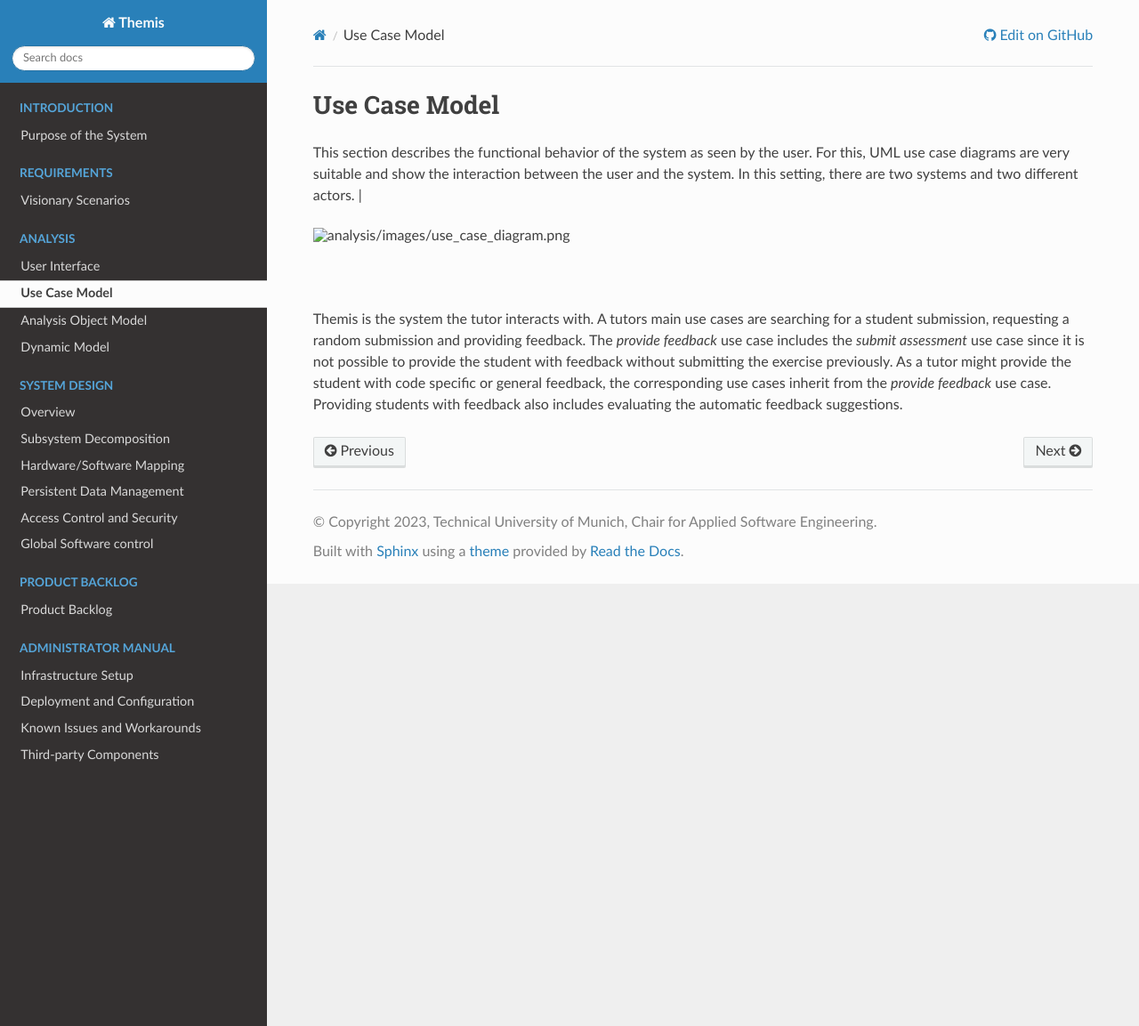
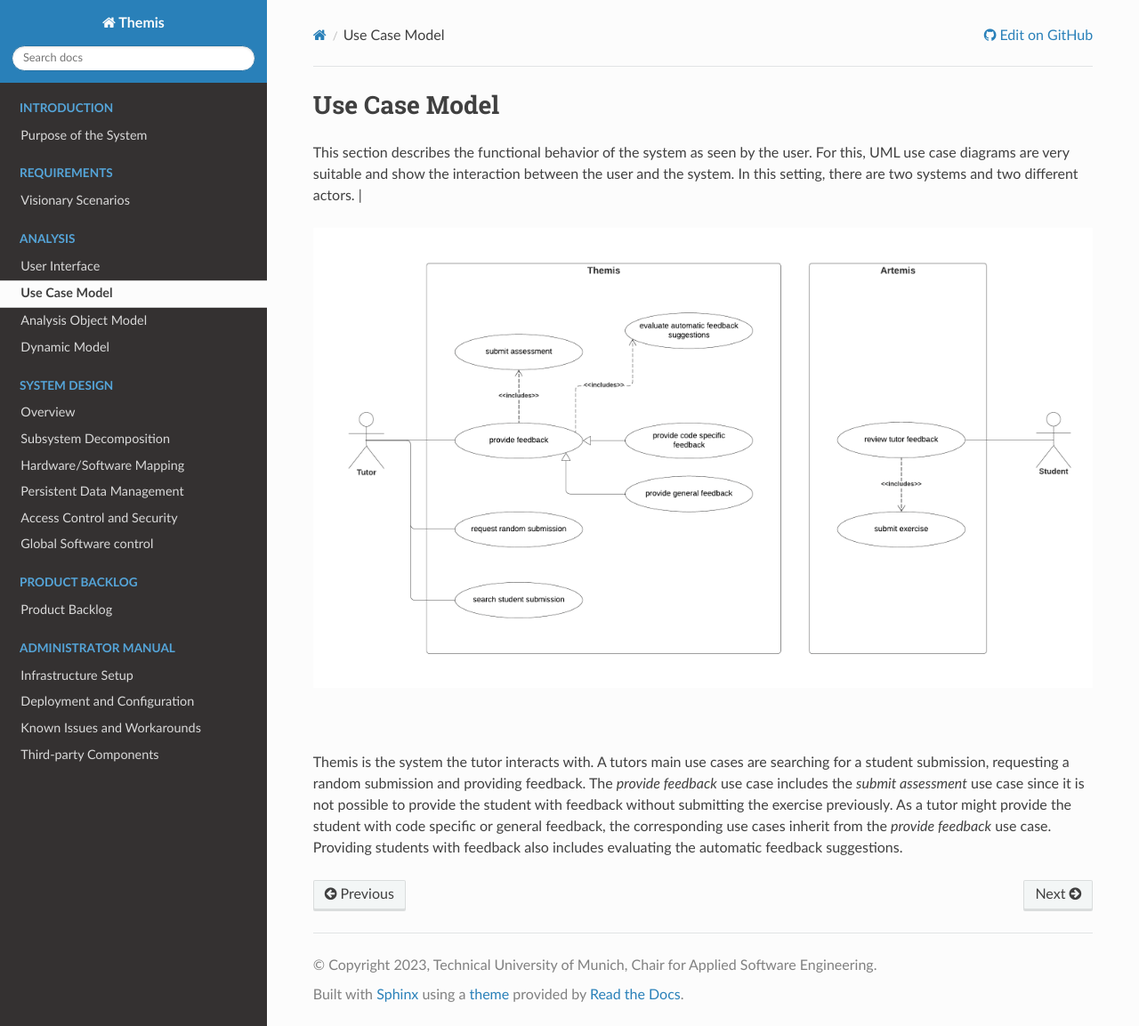
Before and after one commit to ls1intum/Themis, a Sphinx documentation site: the page built from docs/analysis/use-case-model.rst, in a window 1280 px wide and 1153 px high. Shown: the whole window at 89% size. Built offline with Sphinx 7.4.7 and the Read the Docs theme 2.0.0, drawn with Linux system fonts in a browser that asks for light colours.

Commit message:
fix image paths

```diff
--- a/docs/analysis/use-case-model.rst
+++ b/docs/analysis/use-case-model.rst
@@ -4,7 +4,7 @@ Use Case Model
 This section describes the functional behavior of the system as seen by the user. For this, UML use case diagrams are very suitable and show the interaction between the user and the system. In this setting, there are two systems and two different actors.
 |
 
-.. image:: images/use_case_diagram.png
+.. image:: ../images/use_case_diagram.png
 |
 
 Themis is the system the tutor interacts with. A tutors main use cases are searching for a student submission, requesting a random submission and providing feedback.
```
